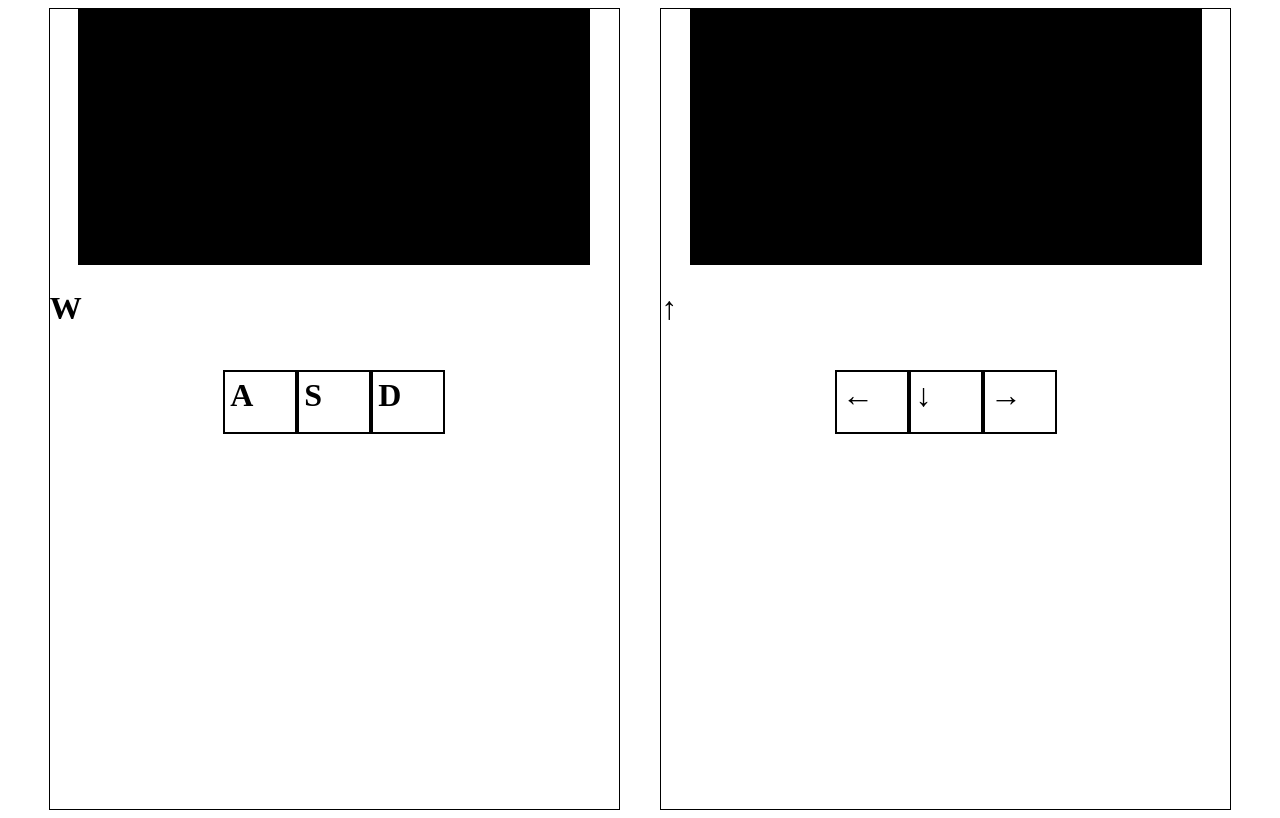
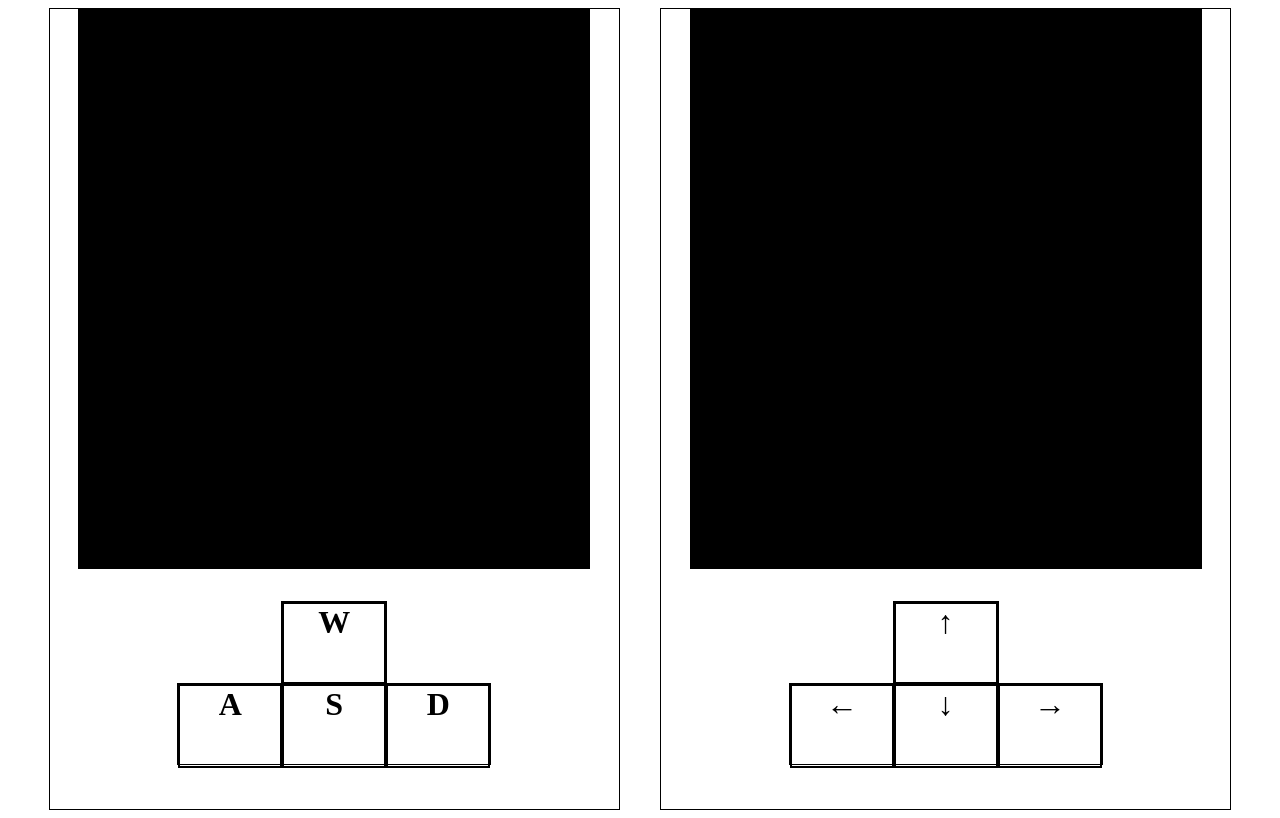
Before and after one commit to zeye-s/Split, a plain HTML site: page index.html in a window 1280 px wide. Drawn offline with Linux system fonts and the light colour scheme.

Commit message:
finished blocking html

```diff
--- a/script.js
+++ b/script.js
@@ -0,0 +1,4 @@
+const canvas1 = document.getElementById("player1Board");
+const canvas2 = document.getElementById("player2Board");
+const ctx1 = canvas1.getContext('2d');
+const ctx2 = canvas2.getContext('2d');
--- a/style.css
+++ b/style.css
@@ -2,6 +2,7 @@ canvas{
     background-color:black;
     width:90%;
     margin-left:5%;
+    height: 70%;
 }
 
 .screen{
@@ -17,15 +18,25 @@ body{
     overflow:hidden;
 }
 
-.down{
+.down, .up{
     display:flex;
     flex-direction: row;
     justify-content:center;
+    border:1px solid black;
+    height:80px;
 }
 
-.down h1{
+.down h1, .up h1{
     border:2px solid black;
-    width:60px;
-    height:50px;
-    padding:5px;
+    width:100px;
+    height:80px;
+    text-align:center;
+    margin:auto;
 }
+
+#player1Controls, #player2Controls{
+    display:flex;
+    flex-direction:column;
+    align-items: center;
+    margin-top:5%;
+}
```
Also changed, not shown: index.html (+0 -1 lines).
